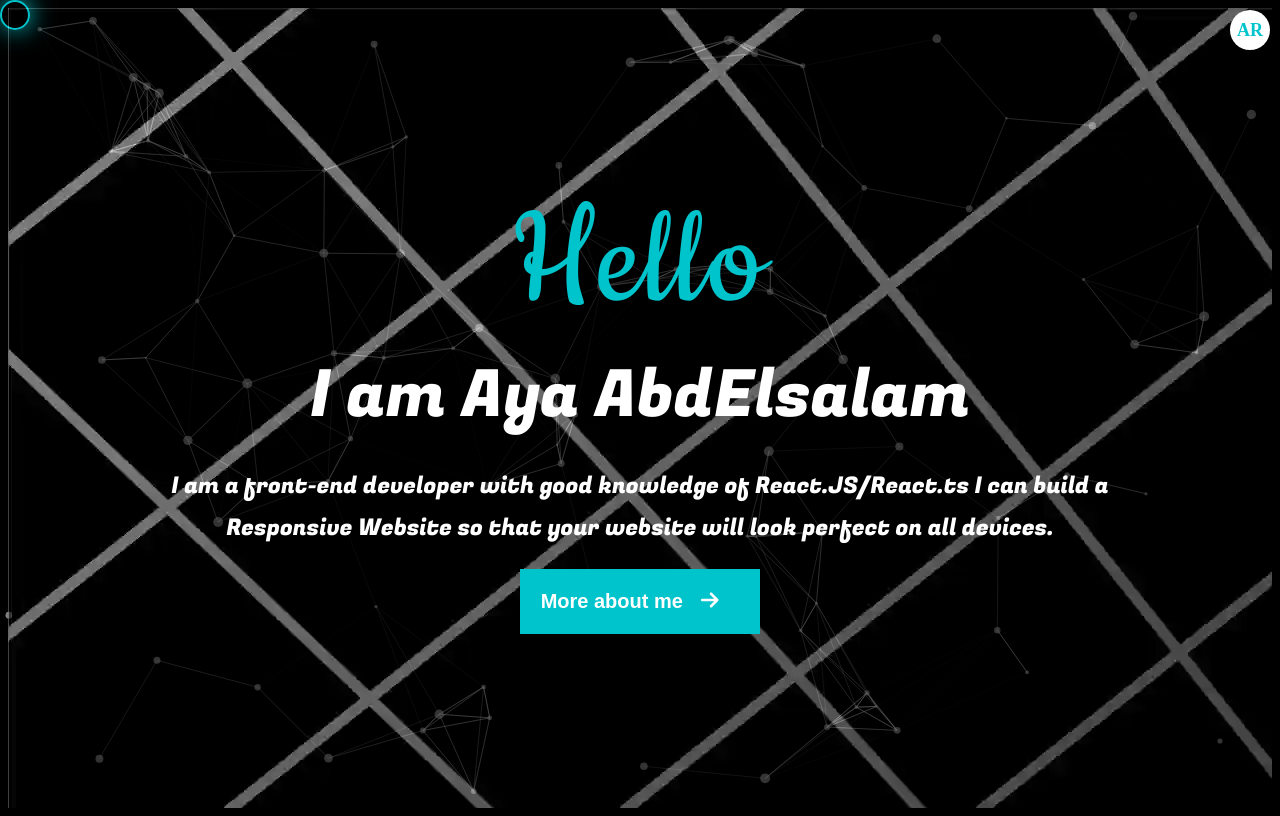
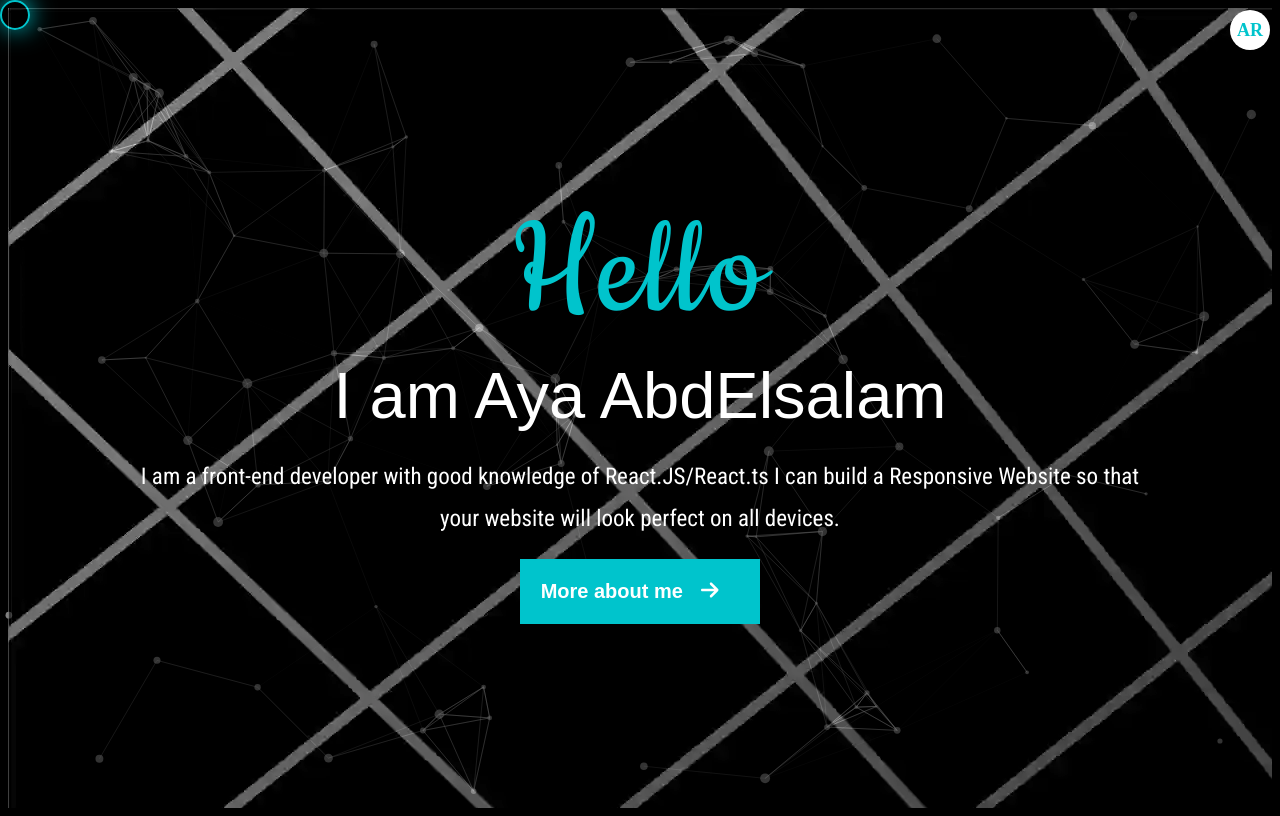
Before and after one commit to Aya-AbdElsalam/Portfolio, a React (Create React App) app: page / in a window 1280 px wide. Built offline with nearby package versions, Linux system fonts and the light colour scheme; a web font is replaced by a local one.

Commit message:
change font

```diff
--- a/public/index.html
+++ b/public/index.html
@@ -22,6 +22,10 @@
   <link rel="preconnect" href="https://fonts.gstatic.com" crossorigin>
   <link
     href="https://fonts.googleapis.com/css2?family=Noto+Nastaliq+Urdu:wght@400..700&family=Reem+Kufi+Fun:wght@400..700&family=Reem+Kufi:wght@400..700&display=swap"
+    rel="stylesheet">
+  <link rel="preconnect" href="https://fonts.googleapis.com">
+  <link rel="preconnect" href="https://fonts.gstatic.com" crossorigin>
+  <link href="https://fonts.googleapis.com/css2?family=Roboto+Condensed:ital,wght@0,100..900;1,100..900&display=swap"
     rel="stylesheet">
 
   <!--
--- a/src/pages/css/Home.css
+++ b/src/pages/css/Home.css
@@ -29,10 +29,9 @@
 .home h2 {
   margin: 0;
   font-size: 65px;
-  font-family: "Fugaz One",
-    sans-serif;
-  font-weight: 400;
-  font-style: normal;
+  font-family: fantasy;
+  font-weight: 100;
+
 }
 
 .home p {
@@ -40,8 +39,9 @@
   margin-left: auto;
   margin-right: auto;
   font-size: 23px;
-  font-family: "Fugaz One",
+  font-family: "Roboto Condensed",
     sans-serif;
+
   font-weight: 400;
   font-style: normal;
 }
--- a/src/pages/css/Home_ar.css
+++ b/src/pages/css/Home_ar.css
@@ -14,3 +14,7 @@
     font-style: normal;
     margin-top: -105px;
 }
+
+[dir="rtl"] .home p {
+    font-family: 'Reem Kufi';
+}
```
